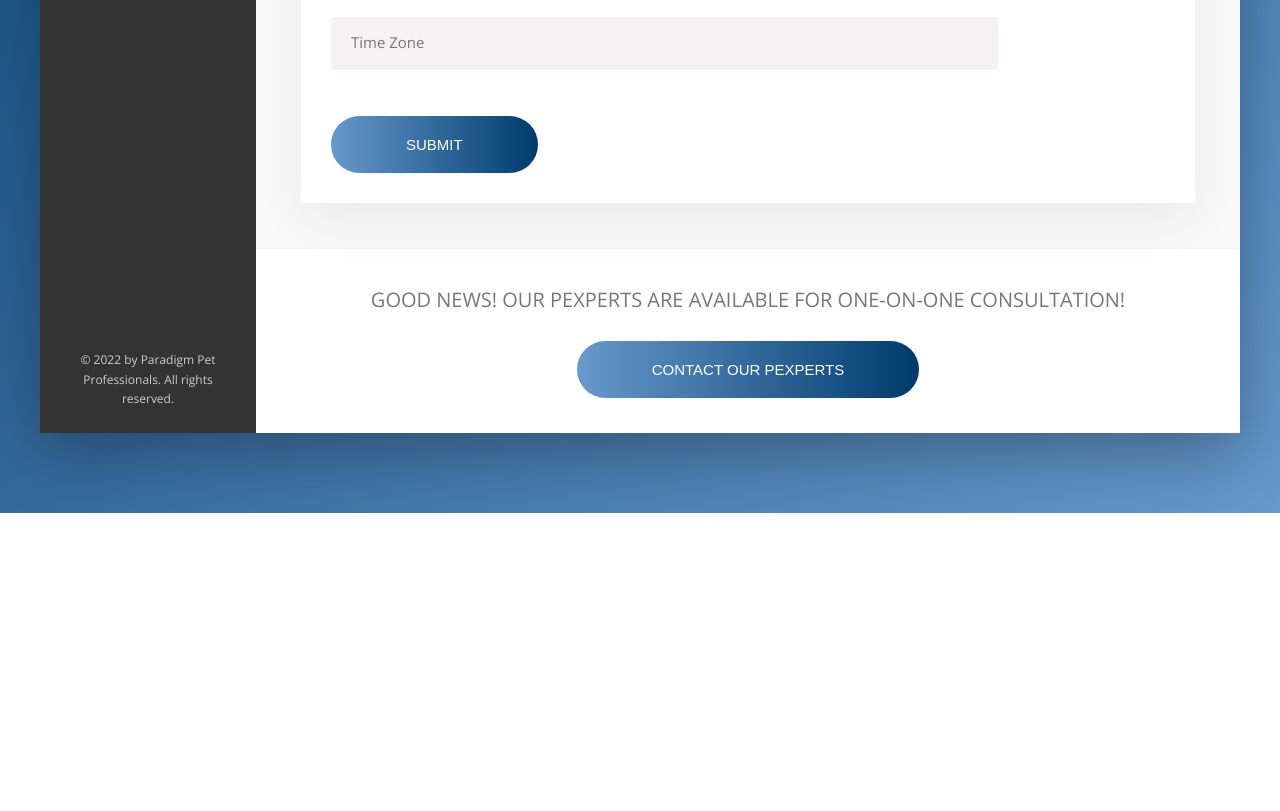
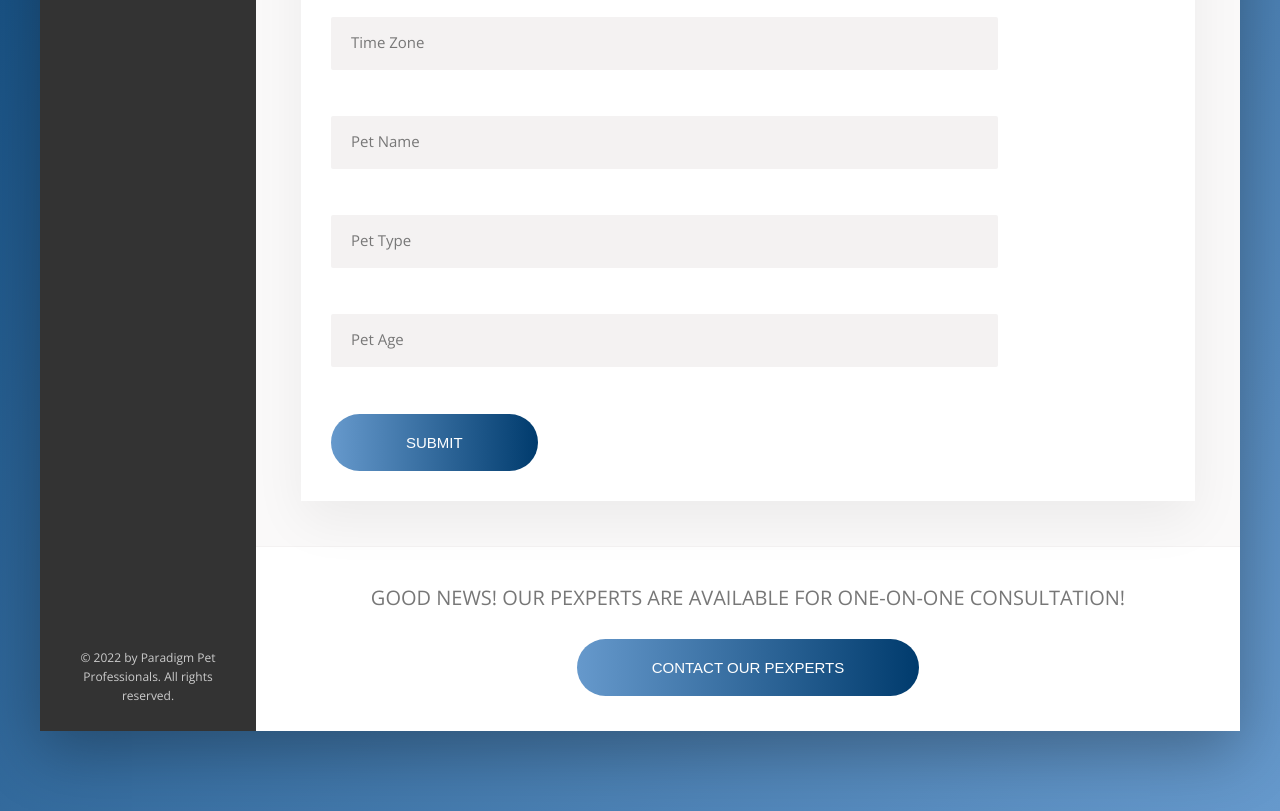
Before and after one commit to KaminoSec/pet_website, a website: page contact.html in a window 1280 px wide. Shown: the part 791-1602 px from the top of the page. Before the commit the page ends 1304 px from the top, so only its background shows below. Drawn offline with nearby package versions, Linux system fonts and the light colour scheme.

Commit message:
Adding contact fields

```diff
--- a/contact.html
+++ b/contact.html
@@ -129,6 +129,18 @@
                                 <input type="text" class="form__input" placeholder="Time Zone" required id="tzone">
                                 <label for="tzone" class="form__label">Time Zone</label>
                             </div>
+                            <div class="form__group">
+                                <input type="text" class="form__input" placeholder="Pet Name" required id="pname">
+                                <label for="pname" class="form__label">Pet Name</label>
+                            </div>
+                            <div class="form__group">
+                                <input type="text" class="form__input" placeholder="Pet Type" required id="ptype">
+                                <label for="ptype" class="form__label">Pet Type</label>
+                            </div>
+                            <div class="form__group">
+                                <input type="text" class="form__input" placeholder="Pet Age" required id="page">
+                                <label for="page" class="form__label">Pet Age</label>
+                            </div>
 
                             <div class="form__group">
                                 <button class="btn btn__visible">Submit</button>
```
